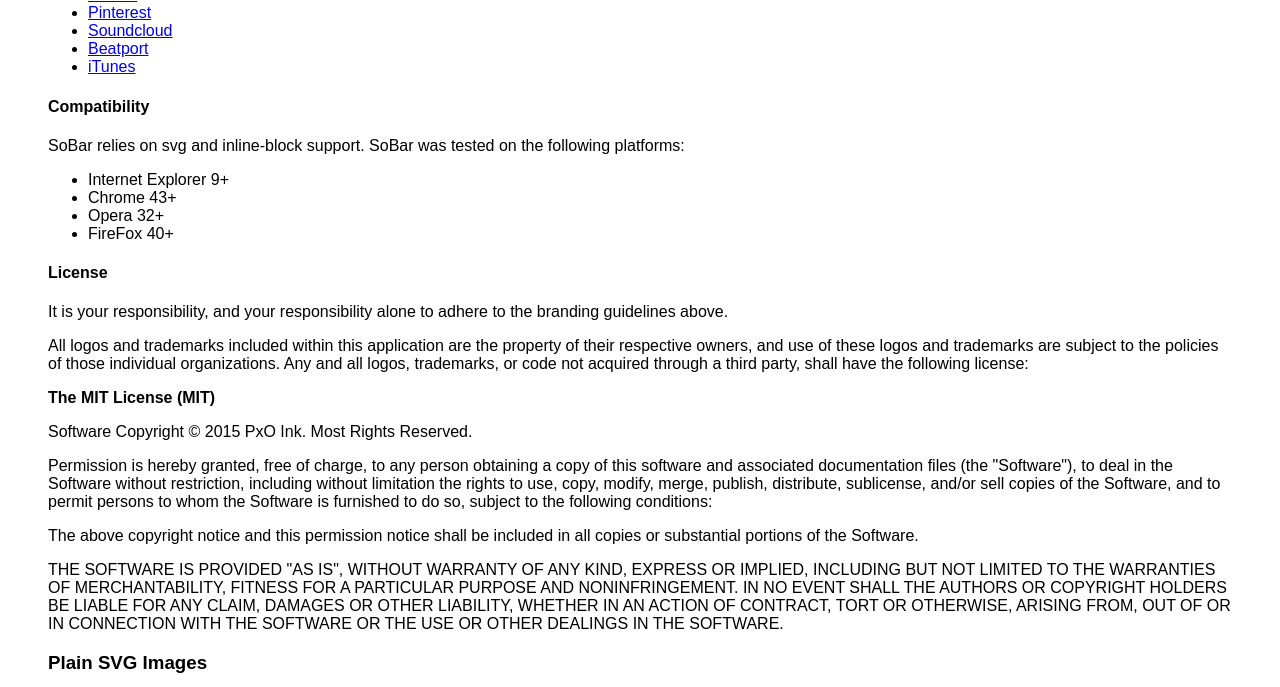
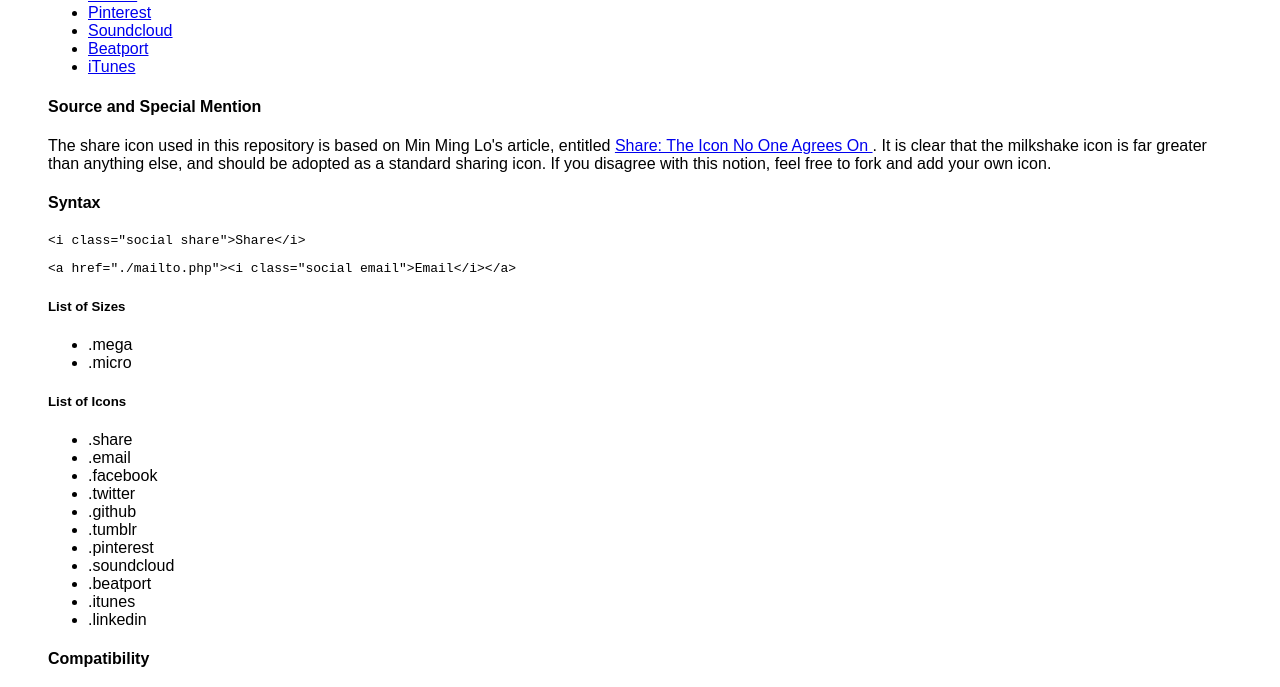
Before and after one commit to mookman288/SoBar, a website: page index.html in a window 1280 px wide. Shown: the part 448-1135 px from the top of the page. Drawn offline with Linux system fonts and the light colour scheme; files whose address does not match are found by name.

Commit message:
Update readme.

```diff
--- a/index.html
+++ b/index.html
@@ -50,6 +50,36 @@
 			<li><a href="https://www.apple.com/itunes/marketing-on-itunes/identity-guidelines.html" target="_blank">
 				iTunes
 			</a></li>
+		</ul>
+		<h4>Source and Special Mention</h4>
+		<p>
+			The share icon used in this repository is based on Min Ming Lo's article, entitled
+			<a href="https://bold.pixelapse.com/minming/share-the-icon-no-one-agrees-on" target="_blank">
+				Share: The Icon No One Agrees On
+			</a>. It is clear that the milkshake icon is far greater than anything else, and should be adopted as a standard
+			sharing icon. If you disagree with this notion, feel free to fork and add your own icon.
+		</p>
+		<h4>Syntax</h4>
+		<pre><code>&lt;i class="social share"&gt;Share&lt;/i&gt;</code></pre>
+		<pre><code>&lt;a href="./mailto.php"&gt;&lt;i class="social email"&gt;Email&lt;/i&gt;&lt;/a&gt;</code></pre>
+		<h5>List of Sizes</h5>
+		<ul>
+			<li>.mega</li>
+			<li>.micro</li>
+		</ul>
+		<h5>List of Icons</h5>
+		<ul>
+			<li>.share</li>
+			<li>.email</li>
+			<li>.facebook</li>
+			<li>.twitter</li>
+			<li>.github</li>
+			<li>.tumblr</li>
+			<li>.pinterest</li>
+			<li>.soundcloud</li>
+			<li>.beatport</li>
+			<li>.itunes</li>
+			<li>.linkedin</li>
 		</ul>
 		<h4>Compatibility</h4>
 		<p>
```
Also changed, not shown: README.md.
